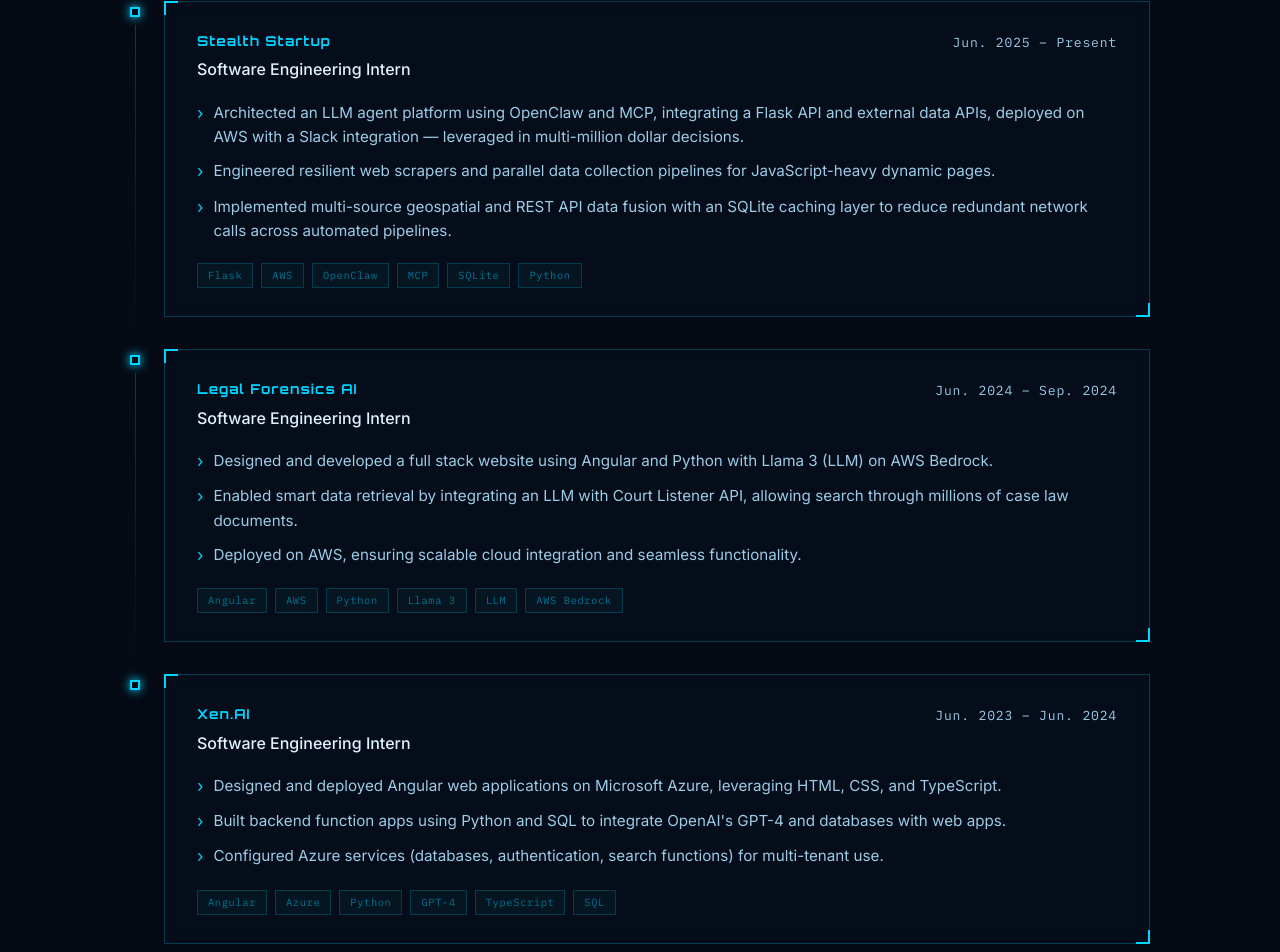
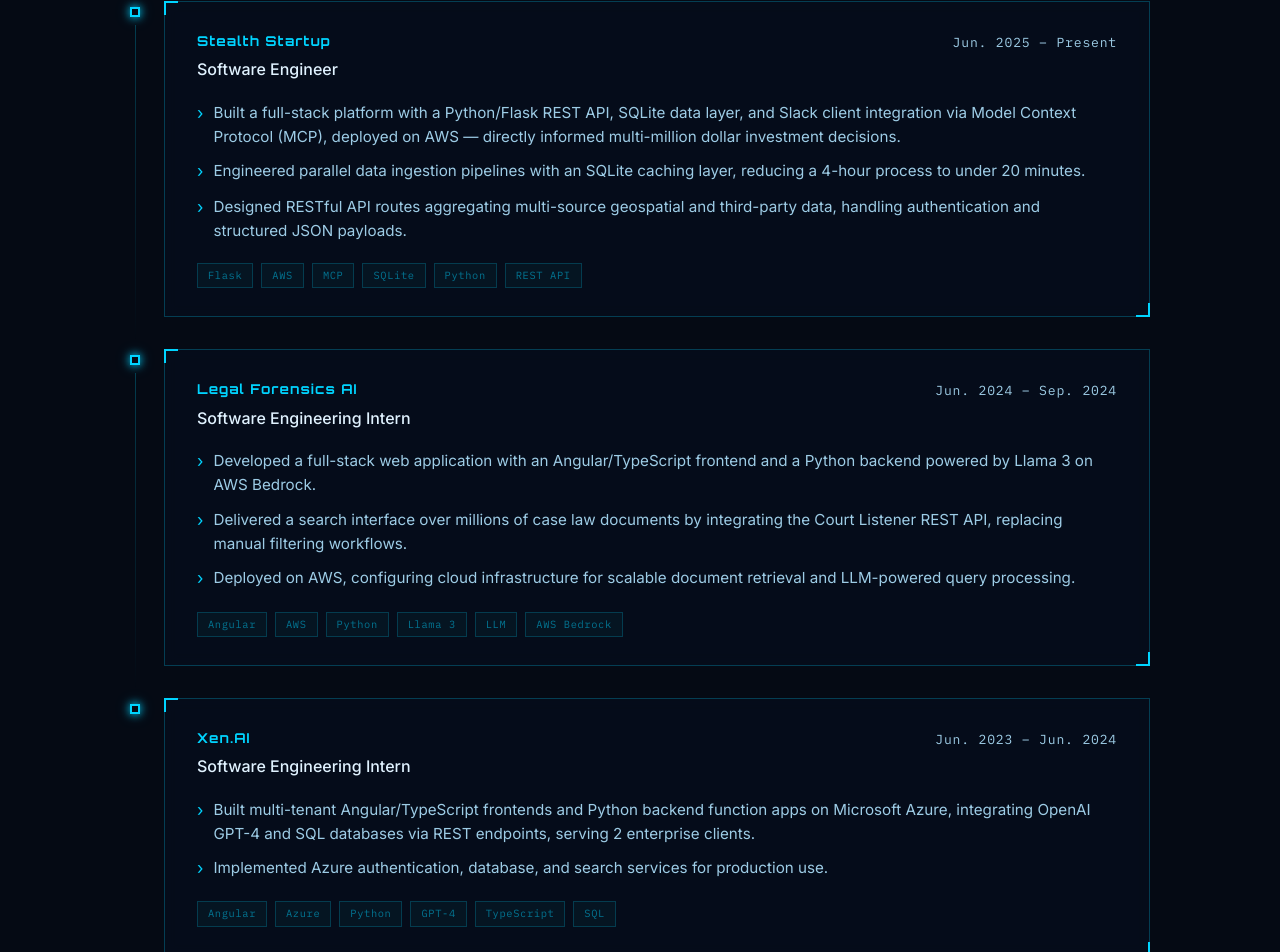
Before and after one commit to NihalErnest89/NihalErnest89.github.io, a React (Vite) app: page / in a window 1280 px wide. Shown: the part 1832-2784 px from the top of the page. Built offline with nearby package versions, Linux system fonts and the light colour scheme.

Commit message:
updated resume

```diff
--- a/src/data/resumeData.js
+++ b/src/data/resumeData.js
@@ -26,23 +26,23 @@
   experience: [
     {
       company: "Stealth Startup",
-      role: "Software Engineering Intern",
+      role: "Software Engineer",
       period: "Jun. 2025 – Present",
       bullets: [
-        "Architected an LLM agent platform using OpenClaw and MCP, integrating a Flask API and external data APIs, deployed on AWS with a Slack integration — leveraged in multi-million dollar decisions.",
-        "Engineered resilient web scrapers and parallel data collection pipelines for JavaScript-heavy dynamic pages.",
-        "Implemented multi-source geospatial and REST API data fusion with an SQLite caching layer to reduce redundant network calls across automated pipelines.",
+        "Built a full-stack platform with a Python/Flask REST API, SQLite data layer, and Slack client integration via Model Context Protocol (MCP), deployed on AWS — directly informed multi-million dollar investment decisions.",
+        "Engineered parallel data ingestion pipelines with an SQLite caching layer, reducing a 4-hour process to under 20 minutes.",
+        "Designed RESTful API routes aggregating multi-source geospatial and third-party data, handling authentication and structured JSON payloads.",
       ],
-      tags: ["Flask", "AWS", "OpenClaw", "MCP", "SQLite", "Python"],
+      tags: ["Flask", "AWS", "MCP", "SQLite", "Python", "REST API"],
     },
     {
       company: "Legal Forensics AI",
       role: "Software Engineering Intern",
       period: "Jun. 2024 – Sep. 2024",
       bullets: [
-        "Designed and developed a full stack website using Angular and Python with Llama 3 (LLM) on AWS Bedrock.",
-        "Enabled smart data retrieval by integrating an LLM with Court Listener API, allowing search through millions of case law documents.",
-        "Deployed on AWS, ensuring scalable cloud integration and seamless functionality.",
+        "Developed a full-stack web application with an Angular/TypeScript frontend and a Python backend powered by Llama 3 on AWS Bedrock.",
+        "Delivered a search interface over millions of case law documents by integrating the Court Listener REST API, replacing manual filtering workflows.",
+        "Deployed on AWS, configuring cloud infrastructure for scalable document retrieval and LLM-powered query processing.",
       ],
       tags: ["Angular", "AWS", "Python", "Llama 3", "LLM", "AWS Bedrock"],
     },
@@ -51,9 +51,8 @@
       role: "Software Engineering Intern",
       period: "Jun. 2023 – Jun. 2024",
       bullets: [
-        "Designed and deployed Angular web applications on Microsoft Azure, leveraging HTML, CSS, and TypeScript.",
-        "Built backend function apps using Python and SQL to integrate OpenAI's GPT-4 and databases with web apps.",
-        "Configured Azure services (databases, authentication, search functions) for multi-tenant use.",
+        "Built multi-tenant Angular/TypeScript frontends and Python backend function apps on Microsoft Azure, integrating OpenAI GPT-4 and SQL databases via REST endpoints, serving 2 enterprise clients.",
+        "Implemented Azure authentication, database, and search services for production use.",
       ],
       tags: ["Angular", "Azure", "Python", "GPT-4", "TypeScript", "SQL"],
     },
@@ -65,12 +64,34 @@
       link: "https://nihalernest89.github.io/Formula-Forecast/",
       period: "Sep. 2025 – Present",
       description:
-        "Full-stack ML application for real-time Formula One race outcome predictions, born from a passion for the sport.",
+        "Full-stack F1 prediction app with a custom neural network and Huber-based loss function, achieving 89% accuracy within 3 positions.",
       bullets: [
-        "Architected a full-stack ML application combining PyTorch neural networks, FastAPI REST API, and React UI.",
-        "Performed feature engineering on F1 telemetry data — driver metrics, constructor standings, track features — and applied advanced optimization techniques.",
+        "Architected a full-stack F1 prediction app (React + FastAPI + PyTorch) with a custom neural network (128→64→32) and a custom Huber-based loss function, achieving 89% accuracy within 3 positions.",
+        "Built an end-to-end data pipeline ingesting live telemetry via the FastF1 API, engineering 9 features per driver-race, and serving predictions through REST endpoints — with time-aware cross-validation to prevent data leakage.",
       ],
       tags: ["PyTorch", "FastAPI", "React", "Python", "ML"],
+    },
+    {
+      name: "Fishing Platform",
+      period: "Feb. 2025 – Present",
+      description:
+        "A full-stack platform for anglers to log catches, visualize them on maps, and receive data-driven suggestions for future trips.",
+      bullets: [
+        "Built a full-stack catch-logging platform (React + Python REST API) where anglers record fish species, weight, photos, location, and conditions — stored in a database-backed metadata layer for historical tracking and analysis.",
+        "Integrated Maps API for interactive geospatial visualization of catch history and built an insight engine that analyzes past trips to suggest future scenarios.",
+      ],
+      tags: ["React", "Python", "Maps API", "REST API", "Full Stack"],
+    },
+    {
+      name: "Discord Bot",
+      period: "Jul. 2021 – Present",
+      description:
+        "Multi-functional Discord bot serving 100+ users with AI features, real-time data feeds, and a companion React Native mobile app.",
+      bullets: [
+        "Launched a Python backend serving 100+ users with real-time integrations to YouTube, weather, and gaming APIs via web scraping and REST API calls.",
+        "Shipped a React Native mobile app extending the platform cross-platform, with Llama 3 chat and Stable Diffusion image generation features.",
+      ],
+      tags: ["Python", "Llama 3", "Stable Diffusion", "React Native", "Web Scraping"],
     },
     {
       name: "Slide Generation",
@@ -84,30 +105,6 @@
       ],
       tags: ["Python", "GPT-4o", "AI", "NLP", "python-pptx"],
     },
-    {
-      name: "Discord Bot",
-      period: "Jul. 2021 – Present",
-      description:
-        "Multi-functional Discord bot deployed to 200+ users with AI features, real-time data feeds, and a companion mobile app.",
-      bullets: [
-        "Developed a suite of utilities including a calculator and live updates for YouTube, gaming, music playback, and weather using Python APIs and web scraping.",
-        "Integrated AI-powered features such as Llama 3 chat, stable diffusion image generation, and Discord server moderation.",
-        "Built a mobile app with React Native to make functionality accessible to users outside Discord.",
-        "Deployed for 200+ Discord users to access.",
-      ],
-      tags: ["Python", "Llama 3", "Stable Diffusion", "React Native", "Web Scraping"],
-    },
-    {
-      name: "Fishing Platform",
-      period: "2025 – Present",
-      description:
-        "A platform built for anglers to log detailed catches, visualize them on maps and timelines, and receive AI-driven suggestions for future trips.",
-      bullets: [
-        "Catch logging with full metadata — species, location, conditions, gear — visualized on interactive maps and a personal timeline.",
-        "Insight engine that analyzes historical catch data to simulate and suggest optimal future fishing scenarios.",
-      ],
-      tags: ["React", "Python", "Maps API", "ML", "Full Stack"],
-    },
   ],
 
   skills: {
```
